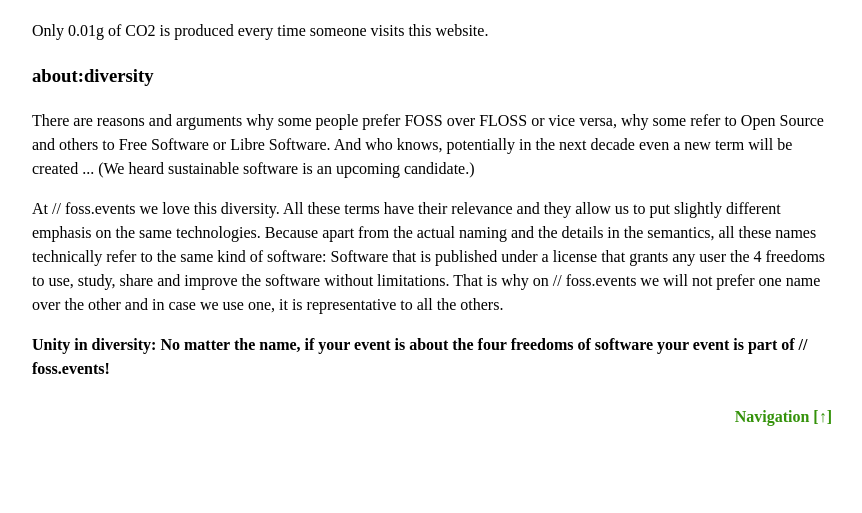
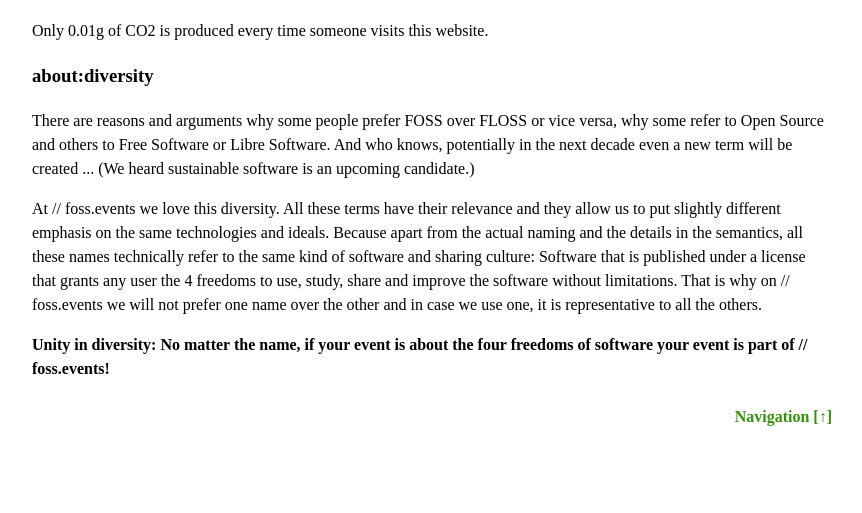
Before and after one commit to foss-events/website, a Python web app: template src/templates/about.html in a window 1280 px wide. Shown: the part 2788-3301 px from the top of the page, without its empty margins (208-1070 px from the left). Run offline with Jinja, Linux system fonts and the light colour scheme; the template is opened without the code that fills it, so the values that code supplies are empty.

Commit message:
updating diversity with ideals

```diff
--- a/src/templates/about.html
+++ b/src/templates/about.html
@@ -201,12 +201,14 @@
     </p>
 
     <p>
-        At // foss.events we love this diversity. All these terms have their relevance and they allow us to put slightly
-        different emphasis on the same technologies. Because apart from the actual naming and the details in the
-        semantics, all these names technically refer to the same kind of software: Software that is published under a
-        license that grants any user the 4 freedoms to use, study, share and improve the software without limitations.
-        That is why on // foss.events we will not prefer one name over the other and in case we use one, it is
-        representative to all the others.</p>
+        At // foss.events we love this diversity. All these terms have their relevance
+		and they allow us to put slightly different emphasis on the same technologies
+		and ideals. Because apart from the actual naming and the details in the
+		semantics, all these names technically refer to the same kind of software and
+		sharing culture: Software that is published under a license that grants any
+		user the 4 freedoms to use, study, share and improve the software without
+		limitations. That is why on // foss.events we will not prefer one name over
+		the other and in case we use one, it is representative to all the others.</p>
 
 		<p><strong>Unity in diversity: No matter the name, if your event is about the four freedoms of software your
         event is part of // foss.events!</strong>
```
